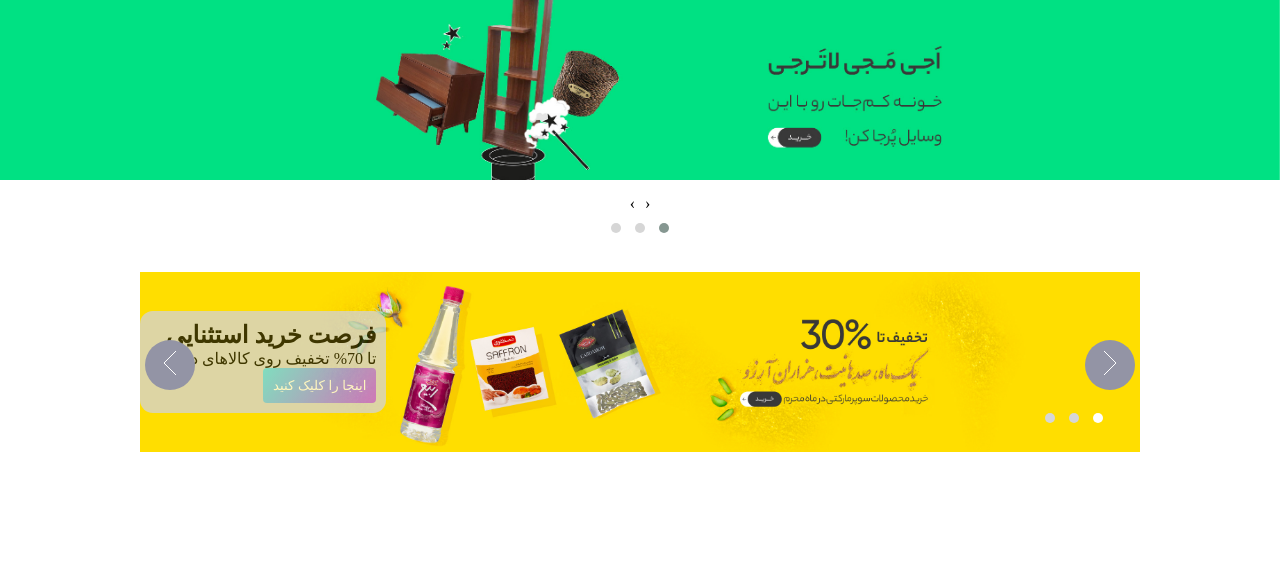
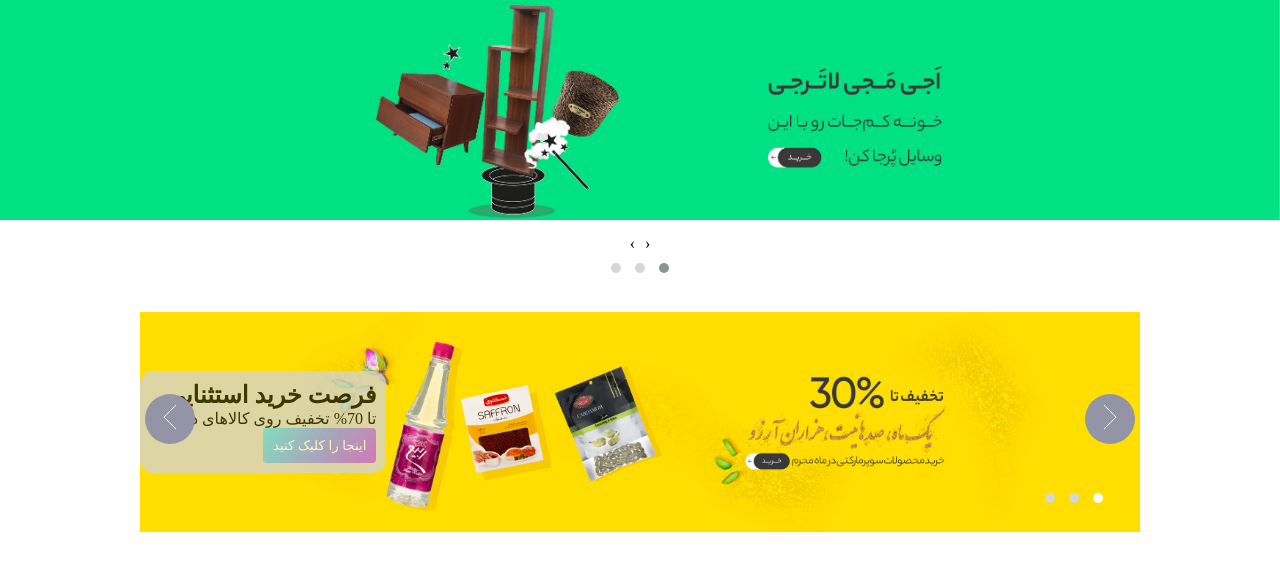
Before and after one commit to zeynabmvs/sepid-framework, a website: page index.html in a window 1280 px wide. Drawn offline with nearby package versions, Linux system fonts and the light colour scheme; files that its build step writes are made by us from their sources.

Commit message:
fix: minor changes

```diff
--- a/assets/scss/components/slider.scss
+++ b/assets/scss/components/slider.scss
@@ -31,7 +31,7 @@
         background-repeat: no-repeat;
         background-size: cover;
 
-        height: rem(180);
+        height: rem(220);
 
         text-align: right;
         // background-color: var(--light-grayish-blue);
@@ -60,6 +60,25 @@
     }
 }
 
+// #slider1 {
+
+//     &_item {
+
+//         img {
+//             width: 100%;
+//             height: rem(220);
+//             object-fit: cover;
+//         }
+//     }
+// }
+
+#slider1_item1 {
+    img {
+        // width: 100%;
+        // height: rem(220);
+        object-fit: cover;
+    }
+}
 
 #slider2.carousel-wrapper {
     width: 1000px;
--- a/index.html
+++ b/index.html
@@ -24,19 +24,19 @@
             <section id="slider1" class="section carousel-wrapper">
                 <div class="slider owl-carousel owl-theme">
                     <div id="slider1_item1" class="slider_item">
-                        <a href="#">
+                        <!-- <a href="#"> -->
                             <img src="/upload/slider4.jpg" alt="">
-                        </a>
+                        <!-- </a> -->
                     </div>
                     <div id="slider1_item2" class="slider_item">
-                        <a href="#">
+                        <!-- <a href="#"> -->
                             <img src="/upload/slider5.jpg" alt="">
-                        </a>
+                        <!-- </a> -->
                     </div>
                     <div id="slider1_item3" class="slider_item">
-                        <a href="#">
+                        <!-- <a href="#"> -->
                             <img src="/upload/slideritem3.jpg" alt="">
-                        </a>
+                        <!-- </a>                     -->
                     </div>
             </section>
 
```
